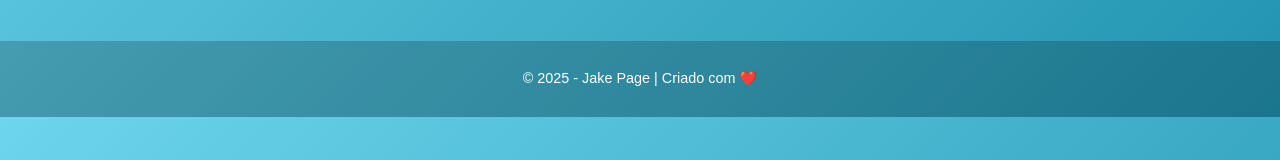
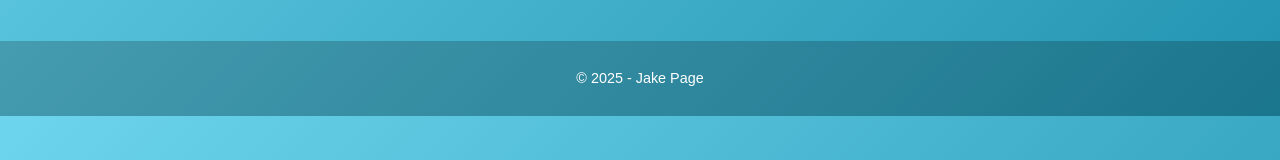
Before and after one commit to JakeHDD01/sitedojake, a plain HTML site: page index.html in a window 1280 px wide. Shown: the part 528-688 px from the top of the page. Drawn offline with Linux system fonts and the light colour scheme.

Commit message:
Update index.html

```diff
--- a/index.html
+++ b/index.html
@@ -84,7 +84,7 @@
   </main>
 
   <footer>
-    <p>© 2025 - Jake Page | Criado com ❤️</p>
+    <p>© 2025 - Jake Page</p>
   </footer>
 </body>
 </html>
```
